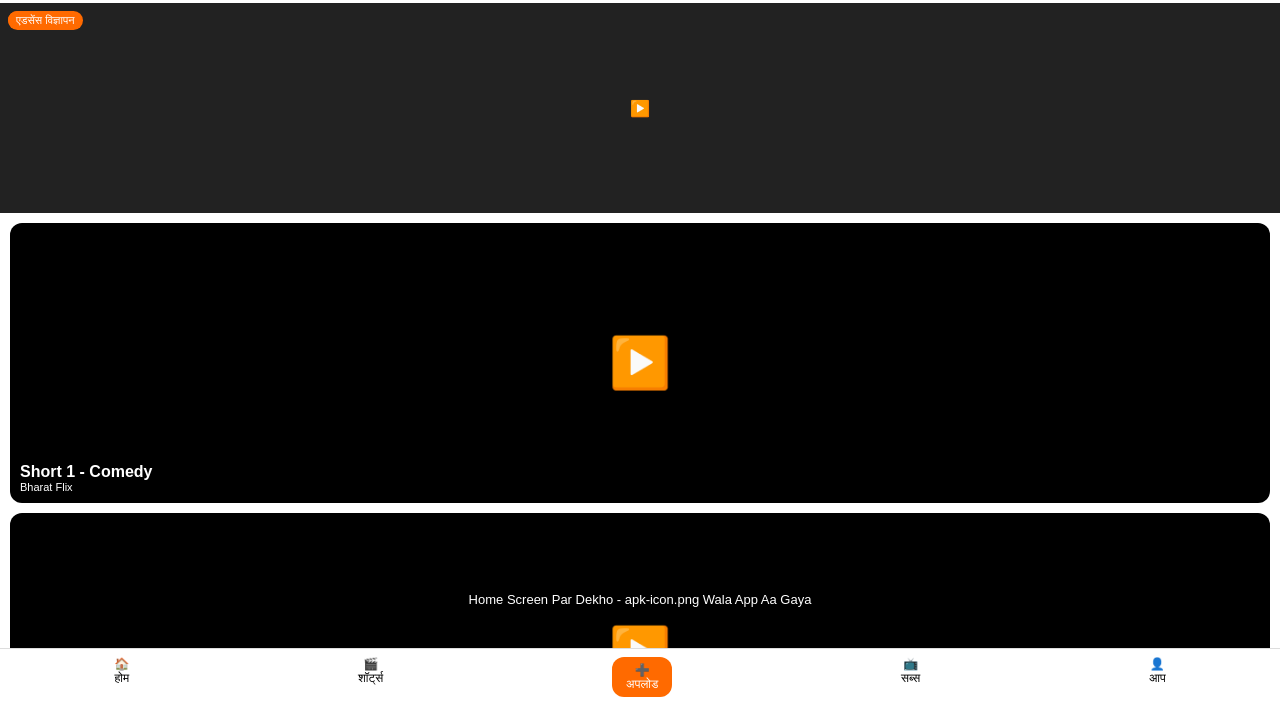
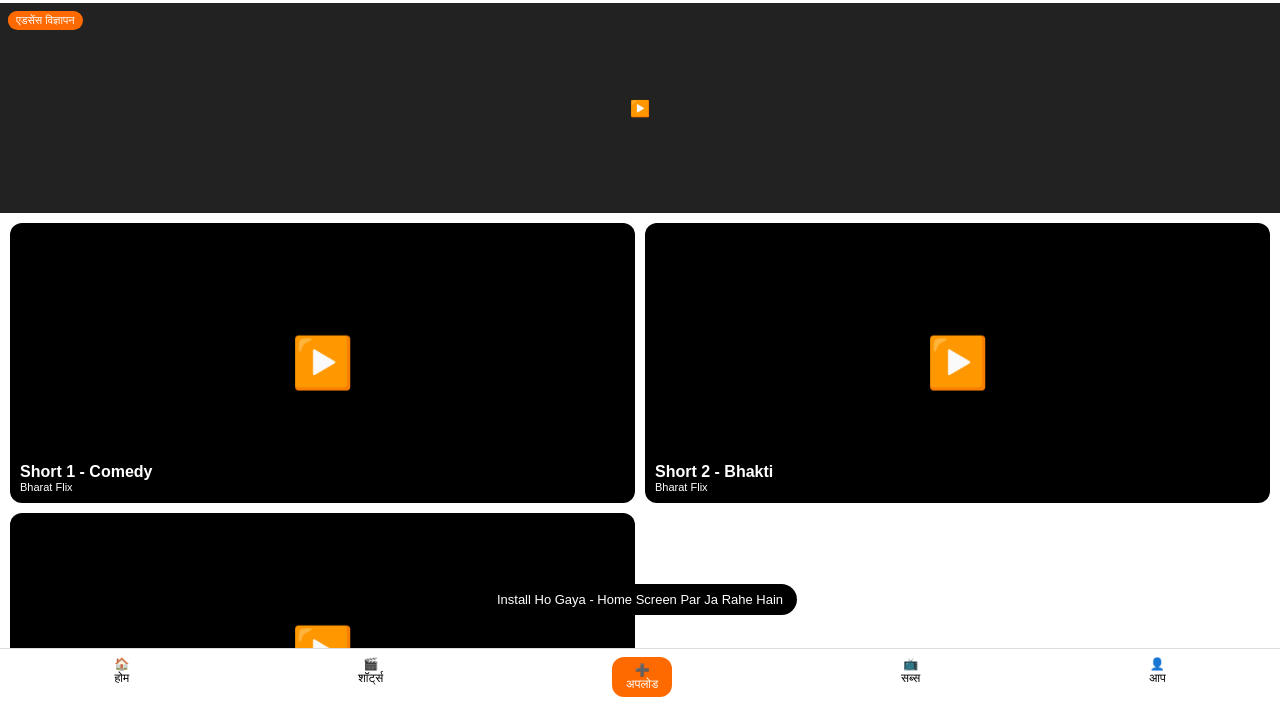
Before and after one commit to BHARATFLIX/bharat-flix, a website: page index.html in a window 1280 px wide. Both pictures are taken after a click on the button "Install". Shown: the part 95-799 px from the top of the page. Drawn offline with Linux system fonts and the light colour scheme.

Commit message:
Refactor feed layout and card styles
Updated layout and styling for feed and cards.

```diff
--- a/index.html
+++ b/index.html
@@ -13,7 +13,6 @@ body{background:#fff;padding-bottom:80px}
 .top img.logoImg{width:42px;height:42px;min-width:42px;border-radius:50%;object-fit:cover}
 .brand3d{font-size:18px;font-weight:900;line-height:1.05;white-space:nowrap;color:#FF9933;text-shadow:1px 1px 0 #138808,2px 2px 0 rgba(19,136,8,.5)}
 .brand3d span{color:#138808;text-shadow:1px 1px 0 #FF9933,2px 2px 0 rgba(255,153,51,.5)}
-/* SEARCH - PEHLE SIRF ICON */
 .searchIconBtn{width:36px;height:36px;min-width:36px;border:none;background:#eee;border-radius:50%;font-size:17px;cursor:pointer}
 .searchExpand{display:none;flex:1;align-items:center;background:#eee;border-radius:20px;padding:2px 3px 2px 6px;gap:2px;border:1px solid #ddd;min-width:0}
 .searchExpand.open{display:flex}
@@ -22,7 +21,6 @@ body{background:#fff;padding-bottom:80px}
 .searchExpand .closeBtn{width:30px;height:30px;border:none;background:transparent;font-size:16px}
 .bellBtn{width:34px;height:34px;min-width:34px;border:none;background:#eee;border-radius:50%;font-size:16px;position:relative}
 .bellBtn i{position:absolute;top:4px;right:5px;width:8px;height:8px;background:red;border-radius:50%;display:block}
-/* INSTALL - SIRF TEXT, KOI NISHAN NAHI */
 #installBtn{padding:9px 14px;border:none;border-radius:20px;font-weight:700;font-size:13px;white-space:nowrap;color:#fff;cursor:pointer}
 #installBtn.green{background:#16a34a}
 #installBtn.blue{background:#2563eb}
@@ -32,9 +30,11 @@ body{background:#fff;padding-bottom:80px}
 .chip{background:#eee;padding:6px 14px;border-radius:20px;font-size:13px}.chip.active{background:#000;color:#fff}
 #adsPlayer{width:100%;height:210px;background:#222;color:#fff;display:flex;align-items:center;justify-content:center;position:relative}
 #adsPlayer span{position:absolute;top:8px;left:8px;background:#FF6A00;padding:3px 8px;border-radius:10px;font-size:11px}
-.shortCard{height:280px;background:#000;color:#fff;border-radius:12px;position:relative;overflow:hidden;display:flex;align-items:flex-end;padding:10px;margin:0 10px 10px 10px}
+/* CHANGING - SHORT 2-2 JODE SE, BARABAR-BARABAR */
+#feedBox{display:grid;grid-template-columns:1fr 1fr;gap:10px;padding:10px}
+.shortCard{height:280px;background:#000;color:#fff;border-radius:12px;position:relative;overflow:hidden;display:flex;align-items:flex-end;padding:10px;margin:0}
 .shortCard .playBtn{position:absolute;inset:0;display:flex;align-items:center;justify-content:center;font-size:50px}
-.longCard{padding:10px}.longCard video{width:100%;height:80px;border-radius:12px;background:#000}
+.longCard{padding:10px;grid-column:1/3}.longCard video{width:100%;height:180px;border-radius:12px;background:#000}
 .bottom{position:fixed;bottom:0;left:0;right:0;background:#fff;display:flex;justify-content:space-around;padding:8px 0;border-top:1px solid #ddd;z-index:150}
 .bottom div{text-align:center;font-size:12px}
 .popup{position:fixed;left:10px;right:10px;bottom:80px;background:#fff;border:1px solid #ddd;padding:14px;border-radius:14px;display:none;z-index:300;max-height:70vh;overflow:auto;box-shadow:0 10px 30px rgba(0,0,0,.2)}
@@ -46,8 +46,6 @@ body{background:#fff;padding-bottom:80px}
 <div class="top">
 <img class="logoImg" src="https://raw.githubusercontent.com/BHARATFLIX/bharat-flix/main/logo.png" alt="Bharat Flix">
 <b class="brand3d">Bharat<br><span>Flix</span></b>
-
-<!-- 1. SEARCH - PEHLE SIRF ICON -->
 <button id="searchIconBtn" class="searchIconBtn" onclick="openSearch()">🔍</button>
 <div id="searchExpand" class="searchExpand">
 <span>🔍</span>
@@ -55,23 +53,16 @@ body{background:#fff;padding-bottom:80px}
 <button class="micBtn" onclick="voiceSearch()">🎙️</button>
 <button class="closeBtn" onclick="closeSearch()">✕</button>
 </div>
-
 <button class="bellBtn" onclick="togglePop('notiBox')">🔔<i></i></button>
-<!-- 2. INSTALL - SIRF TEXT INSTALL, KOI NISHAN NAHI -->
 <button id="installBtn" class="green" onclick="installApp()">Install</button>
 <button class="setBtn" onclick="togglePop('settingsBox')">⚙️</button>
 </div>
-
 <div class="chips"><span class="chip active" data-i18n="all" onclick="filterChip(this,'')">All</span><span class="chip" onclick="filterChip(this,'Music')">Music</span><span class="chip" onclick="filterChip(this,'Comedy')">Comedy</span><span class="chip" onclick="filterChip(this,'Bhakti')">Bhakti</span><span class="chip" onclick="filterChip(this,'News')">News</span></div>
-
 <div id="adsPlayer"><span>Ad</span><div style="text-align:center">▶️<br><span data-i18n="adText">AdSense Ad</span></div></div>
-<div id="feedBox" style="padding-top:10px"></div>
+<div id="feedBox"></div>
 <p id="noResult" style="display:none;text-align:center;padding:20px;color:#888" data-i18n="noResult">Koi Video Nahi Mili</p>
 <p id="loadingMore" style="text-align:center;padding:12px;color:#888;font-size:13px;display:none" data-i18n="loading">Aur Video Aa Rahe Hain...</p>
-
 <div id="notiBox" class="popup"><b data-i18n="notiTitle">Notifications</b><p style="font-size:13px;margin-top:8px">🔴 Bharat Flix ne naya Short dala</p><button onclick="togglePop('notiBox')" data-i18n="close">Band Karo</button></div>
-
-<!-- 3. SETTING - DUNIYA KI BHASHA, PURA APP BADLEGA -->
 <div id="settingsBox" class="popup">
 <b data-i18n="settingTitle">Setting</b><br><label data-i18n="langLabel">Language / Bhasha</label>
 <select id="appLang" onchange="changeLang(this.value)"></select>
@@ -79,15 +70,12 @@ body{background:#fff;padding-bottom:80px}
 <select id="appQuality"><option>Auto</option><option>720p</option><option>480p</option><option>360p</option></select>
 <button onclick="togglePop('settingsBox')" data-i18n="close">Band Karo</button>
 </div>
-
 <div class="bottom">
 <div>🏠<br><span data-i18n="home">Home</span></div><div>🎬<br><span data-i18n="shorts">Shorts</span></div>
 <div style="background:#FF6A00;color:#fff;padding:6px 14px;border-radius:12px">➕<br><span data-i18n="upload">Upload</span></div>
 <div>📺<br><span data-i18n="subs">Subs</span></div><div>👤<br><span data-i18n="you">You</span></div>
 </div>
-
 <script>
-// ---------- LANGUAGE - DUNIYA KI BHASHA ----------
 const LANGS=[
 ["hi","हिन्दी - Hindi"],["en","English"],["bn","বাংলা - Bengali"],["bho","भोजपुरी - Bhojpuri"],["ta","தமிழ் - Tamil"],["te","తెలుగు - Telugu"],["mr","मराठी - Marathi"],["gu","ગુજરાતી - Gujarati"],["pa","ਪੰਜਾਬੀ - Punjabi"],["kn","ಕನ್ನಡ - Kannada"],["ml","മലയാളം - Malayalam"],["or","ଓଡ଼ିଆ - Odia"],["as","অসমীয়া - Assamese"],["ur","اردو - Urdu"],["ne","नेपाली - Nepali"],["sa","संस्कृत - Sanskrit"],["es","Español - Spanish"],["fr","Français - French"],["de","Deutsch - German"],["it","Italiano - Italian"],["pt","Português - Portuguese"],["ru","Русский - Russian"],["ar","العربية - Arabic"],["zh","中文 - Chinese"],["ja","日本語 - Japanese"],["ko","한국어 - Korean"],["id","Bahasa Indonesia"],["th","ไทย - Thai"],["vi","Tiếng Việt - Vietnamese"],["tr","Türkçe - Turkish"],["nl","Nederlands - Dutch"],["sv","Svenska - Swedish"],["pl","Polski - Polish"],["uk","Українська - Ukrainian"]
 ];
@@ -110,11 +98,9 @@ function applyLang(code){
   document.getElementById('searchInput').placeholder=t.search||"Search...";
   document.documentElement.lang=code;
 }
-function changeLang(code){localStorage.setItem('bf_lang',code);applyLang(code);toast('Language Badal Gayi');}
+function changeLang(code){localStorage.setItem('bf_lang',code);applyLang(code);toast('Language Badal Gayi - Poora App Badal Gaya');}
 let savedLang=localStorage.getItem('bf_lang')||'hi';
 langSel.value=savedLang;applyLang(savedLang);
-
-// ---------- SEARCH - SIRF ICON, KHOLO TO ANDAR MIC ----------
 function openSearch(){
   document.getElementById('searchIconBtn').style.display='none';
   document.getElementById('searchExpand').classList.add('open');
@@ -140,8 +126,6 @@ function voiceSearch(){
 function toast(m){let d=document.createElement('div');d.textContent=m;d.style.cssText='position:fixed;bottom:90px;left:50%;transform:translateX(-50%);background:#000;color:#fff;padding:8px 14px;border-radius:20px;z-index:999;font-size:13px';document.body.appendChild(d);setTimeout(()=>d.remove(),2200);}
 function togglePop(id){let e=document.getElementById(id);e.style.display=e.style.display==='block'?'none':'block';}
 function filterChip(el,word){document.querySelectorAll('.chip').forEach(c=>c.classList.remove('active'));el.classList.add('active');doSearch(word);}
-
-// ---------- INSTALL - SIRF TEXT, HARA / NEELA, KOI NISHAN NAHI ----------
 let deferredPrompt=null;
 let installBtn=document.getElementById('installBtn');
 function setInstallState(){
@@ -151,7 +135,7 @@ function setInstallState(){
 setInstallState();
 window.addEventListener('beforeinstallprompt',e=>{e.preventDefault();deferredPrompt=e;});
 function installApp(){
-  if(localStorage.getItem('bf_installed')==='1'){toast('Pehle Se Install Hai');return;}
+  if(localStorage.getItem('bf_installed')==='1'){toast('Pehle Se Install Hai');goHome();return;}
   installBtn.className='installing';installBtn.textContent='Installing...';
   if(deferredPrompt){
     deferredPrompt.prompt();
@@ -161,17 +145,23 @@ function installApp(){
       deferredPrompt=null;
     });
   }else{
-    // Chrome Menu > Add to Home Screen wala asli flow, icon apk-icon.png hoga
-    setTimeout(()=>{finishInstall();toast('Home Screen Par Dekho - apk-icon.png Wala App Aa Gaya');},2000);
+    setTimeout(()=>{finishInstall();},2000);
   }
 }
+/* CHANGING - INSTALL KE BAAD DIRECT HOME SCREEN */
 function finishInstall(){
   localStorage.setItem('bf_installed','1');
   setInstallState();
-  toast('Install Ho Gaya');
+  toast('Install Ho Gaya - Home Screen Par Ja Rahe Hain');
+  goHome();
 }
-
-// ---------- FEED ----------
+function goHome(){
+  document.querySelectorAll('.popup').forEach(p=>p.style.display='none');
+  document.getElementById('searchExpand').classList.remove('open');
+  document.getElementById('searchIconBtn').style.display='block';
+  window.scrollTo(0,0);
+  doSearch('');
+}
 let allVideos=[{type:'short',title:'Short 1 - Comedy'},{type:'short',title:'Short 2 - Bhakti'},{type:'short',title:'Short 3 - Music'},{type:'long',title:'Long 1 - Bharat Flix Welcome'},{type:'short',title:'Short 4 - News'},{type:'short',title:'Short 5 - Gaming'},{type:'long',title:'Long 2 - Bhakti Special'},{type:'short',title:'Short 6 - Kirtan'}];
 let shown=0;
 function renderFeed(){let box=document.getElementById('feedBox');let end=Math.min(shown+6,allVideos.length);for(let i=shown;i<end;i++){let v=allVideos[i];if(v.type==='short'){let d=document.createElement('div');d.className='shortCard';d.innerHTML=`<div class="playBtn">▶️</div><div><b>${v.title}</b><p style="font-size:11px">Bharat Flix</p></div>`;box.appendChild(d);}else{let d=document.createElement('div');d.className='longCard';d.innerHTML=`<video></video><b>${v.title}</b>`;box.appendChild(d);}}shown=end;}
```
